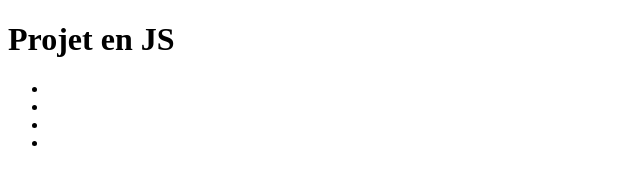
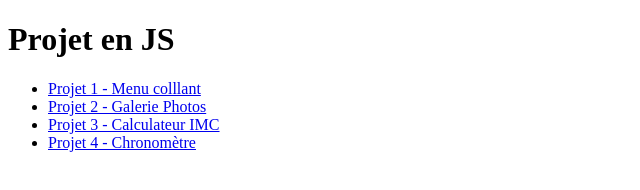
Before and after one commit to val-brlt/Mini_Projets-JS, a plain HTML site: page index.html in a window 1280 px wide. Shown: the whole page, without its empty margins (0-640 px from the left). Drawn offline with Linux system fonts and the light colour scheme.

Commit message:
Ajout fichier redirection site

```diff
--- a/index.html
+++ b/index.html
@@ -8,16 +8,16 @@
     <h1>Projet en JS</h1>
     <ul>
         <li>
-            <a href="./Projet 1 - Menu colllant/index.html"></a>
+            <a href="./Projet 1 - Menu colllant/index.html">Projet 1 - Menu colllant</a>
         </li>
         <li>
-            <a href="./Projet 2 - Galerie Photos/index.html"></a>
+            <a href="./Projet 2 - Galerie Photos/index.html">Projet 2 - Galerie Photos</a>
         </li>
         <li>
-            <a href="./Projet 3 - Calculateur IMC/index.html"></a>
+            <a href="./Projet 3 - Calculateur IMC/index.html">Projet 3 - Calculateur IMC</a>
         </li>
         <li>
-            <a href="./Projet 4 - Chronomètre/index.html"></a>
+            <a href="./Projet 4 - Chronomètre/index.html">Projet 4 - Chronomètre</a>
         </li>
     </ul>
 </body>
```
